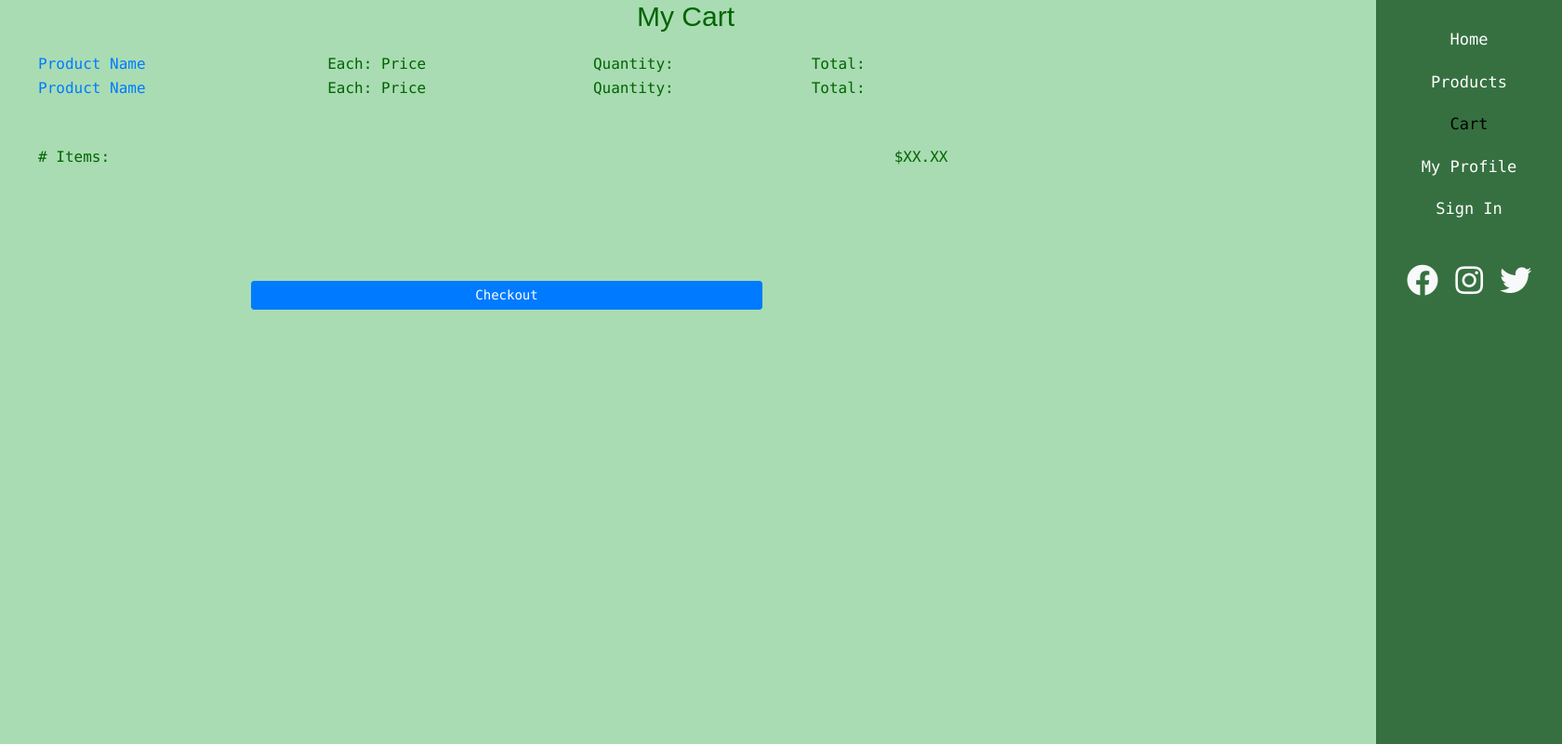
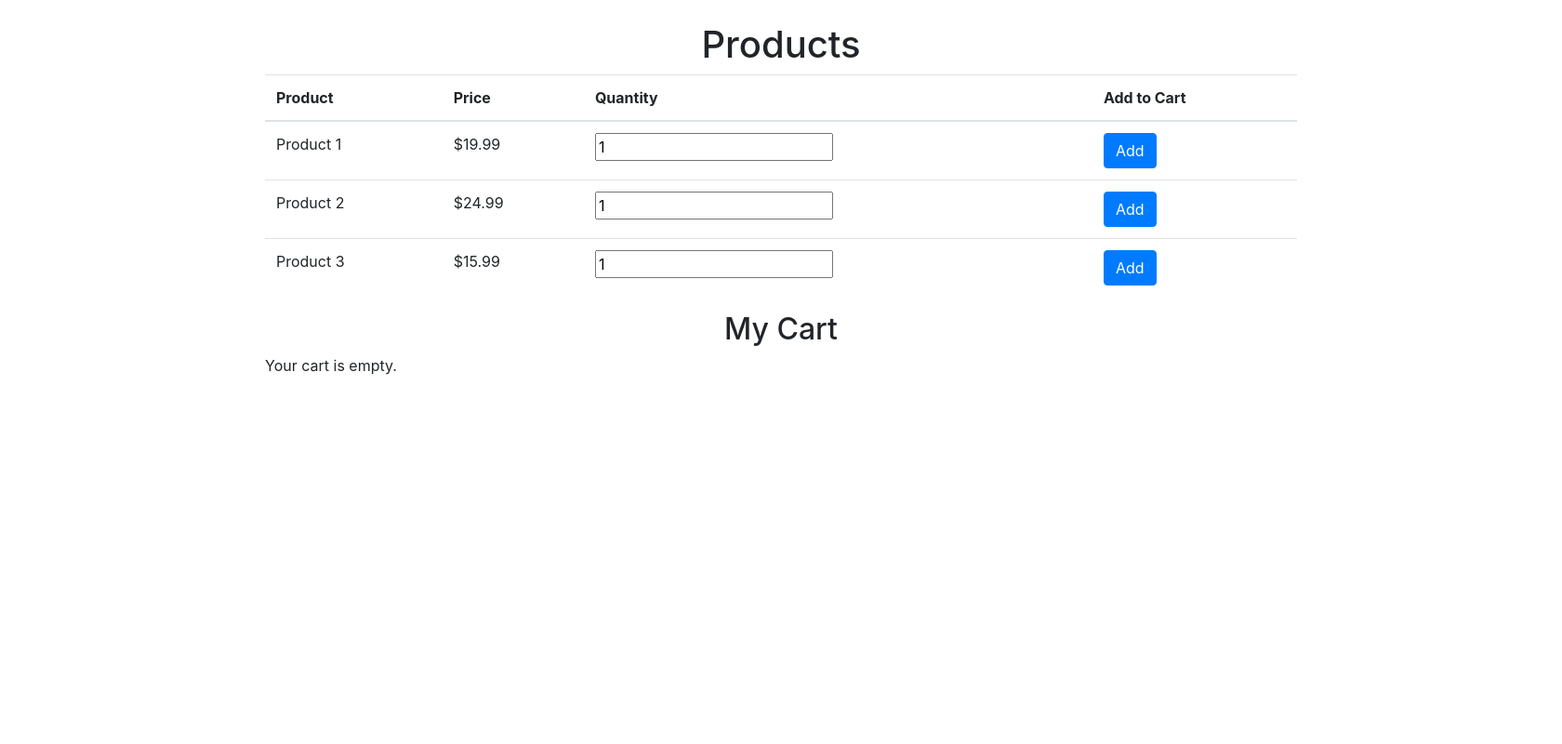
Before and after one commit to Alex-Senst/ChaoticGoods, a PHP site: page /cart.php in a window 1680 px wide. Shown: the whole page at 93% size. Run offline with PHP 8.4, Linux system fonts and the light colour scheme.

Commit message:
Update cart.php

```diff
--- a/cart.php
+++ b/cart.php
@@ -1,63 +1,112 @@
+<?php
+session_start();
+
+// Product data (can be replaced with a database query)
+$products = [
+    1 => ['name' => 'Product 1', 'price' => 19.99],
+    2 => ['name' => 'Product 2', 'price' => 24.99],
+    3 => ['name' => 'Product 3', 'price' => 15.99]
+];
+
+// Initialize cart if not already set
+if (!isset($_SESSION['cart'])) {
+    $_SESSION['cart'] = [];
+}
+
+// Handle adding products to cart
+if (isset($_POST['add'])) {
+    $productId = $_POST['add'];
+    $quantity = isset($_POST['quantity'][$productId]) ? $_POST['quantity'][$productId] : 1;
+
+    if (isset($products[$productId])) {
+        if (isset($_SESSION['cart'][$productId])) {
+            $_SESSION['cart'][$productId]['quantity'] += $quantity;
+        } else {
+            $_SESSION['cart'][$productId] = [
+                'name' => $products[$productId]['name'],
+                'price' => $products[$productId]['price'],
+                'quantity' => $quantity
+            ];
+        }
+    }
+}
+
+// Handle removing products from cart
+if (isset($_GET['remove'])) {
+    $productId = $_GET['remove'];
+    unset($_SESSION['cart'][$productId]);
+}
+
+// Calculate total cost
+$total = 0;
+foreach ($_SESSION['cart'] as $item) {
+    $total += $item['price'] * $item['quantity'];
+}
+?>
+
 <!DOCTYPE html>
 <html lang="en">
 <head>
     <meta charset="UTF-8">
     <meta name="viewport" content="width=device-width, initial-scale=1">
-    <title>Cart</title>
+    <title>Products & Cart</title>
     <link rel="stylesheet" href="https://maxcdn.bootstrapcdn.com/bootstrap/4.5.2/css/bootstrap.min.css">
-    <link rel="stylesheet" href="https://cdnjs.cloudflare.com/ajax/libs/font-awesome/5.15.4/css/all.min.css">
-    <link rel="stylesheet" href="styles.css">
 </head>
 <body>
-    <div class="sidebar">
-        <ul>
-            <li><a href="index.php">Home</a></li>
-            <li><a href="products.php">Products</a></li>
-            <li><a href="cart.php" class="active">Cart</a></li>
-            <li><a href="user.php">My Profile</a></li>
-            <li><a href="login.php">Sign In</a></li>
-        </ul>
-        <div class="social-icons">
-            <a href="https://facebook.com" target="_blank" class="text-light mr-2"><i class="fab fa-facebook fa-2x"></i></a>
-            <a href="https://instagram.com" target="_blank" class="text-light mr-2"><i class="fab fa-instagram fa-2x"></i></a>
-            <a href="https://twitter.com" target="_blank" class="text-light"><i class="fab fa-twitter fa-2x"></i></a>
-        </div>
+    <div class="container mt-4">
+        <h1 class="text-center">Products</h1>
+        <form action="" method="post">
+            <table class="table">
+                <thead>
+                    <tr>
+                        <th>Product</th>
+                        <th>Price</th>
+                        <th>Quantity</th>
+                        <th>Add to Cart</th>
+                    </tr>
+                </thead>
+                <tbody>
+                    <?php foreach ($products as $id => $product): ?>
+                        <tr>
+                            <td><?php echo $product['name']; ?></td>
+                            <td>$<?php echo number_format($product['price'], 2); ?></td>
+                            <td><input type="number" name="quantity[<?php echo $id; ?>]" min="1" value="1"></td>
+                            <td><button type="submit" name="add" value="<?php echo $id; ?>" class="btn btn-primary">Add</button></td>
+                        </tr>
+                    <?php endforeach; ?>
+                </tbody>
+            </table>
+        </form>
+
+        <h2 class="text-center">My Cart</h2>
+        <?php if (empty($_SESSION['cart'])): ?>
+            <p>Your cart is empty.</p>
+        <?php else: ?>
+            <table class="table">
+                <thead>
+                    <tr>
+                        <th>Product</th>
+                        <th>Price</th>
+                        <th>Quantity</th>
+                        <th>Total</th>
+                        <th>Action</th>
+                    </tr>
+                </thead>
+                <tbody>
+                    <?php foreach ($_SESSION['cart'] as $productId => $item): ?>
+                        <tr>
+                            <td><?php echo $item['name']; ?></td>
+                            <td>$<?php echo number_format($item['price'], 2); ?></td>
+                            <td><?php echo $item['quantity']; ?></td>
+                            <td>$<?php echo number_format($item['price'] * $item['quantity'], 2); ?></td>
+                            <td><a href="?remove=<?php echo $productId; ?>" class="btn btn-danger btn-sm">Remove</a></td>
+                        </tr>
+                    <?php endforeach; ?>
+                </tbody>
+            </table>
+            <p><strong>Total: $<?php echo number_format($total, 2); ?></strong></p>
+            <a href="checkout.php" class="btn btn-success">Proceed to Checkout</a>
+        <?php endif; ?>
     </div>
-    <h2 style="text-align: center; padding-right: 220px;">My Cart</h2>
-    <div class="container">
-        <div class="text">
-            <table style="width: 90%;">
-                <tr>
-                    <td>
-                        <a href="details.html">Product Name</a>
-                    </td>
-                    <td>Each: Price</td>
-                    <td>Quantity: </td>
-                    <td>Total:</td>
-                </tr>
-                <tr>
-                    <td>
-                        <a href="details.html">Product Name</a>
-                    </td>
-                    <td>Each: Price</td>
-                    <td>Quantity: </td>
-                    <td>Total:</td>
-                </tr>
-            </table>
-            <br> <br>
-            <table style="width: 147%";>
-                <tr>
-                    <td># Items: </td>
-                    <td>$XX.XX</td>
-                </tr>
-            </table>
-            <br><br><br><br><br>
-            <div class="container">
-                <button type="button" class="btn btn-primary btn-sm btn-block" style="width: 50%; margin-left: 230px;">Checkout</button>
-            </div>
-        </div>
-    </div>
-    <script src="https://code.jquery.com/jquery-3.5.1.slim.min.js"></script>
-    <script src="https://maxcdn.bootstrapcdn.com/bootstrap/4.5.2/js/bootstrap.bundle.min.js"></script>
 </body>
 </html>
```
